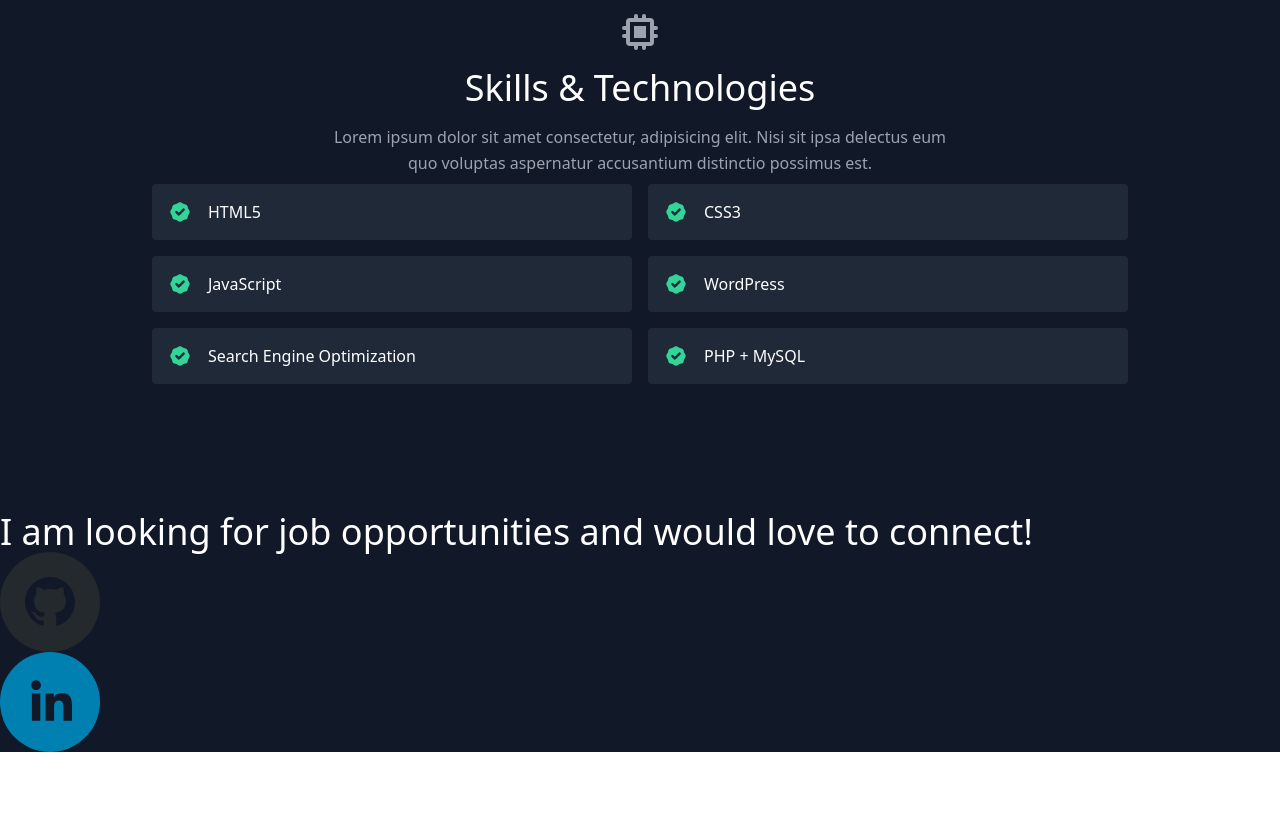
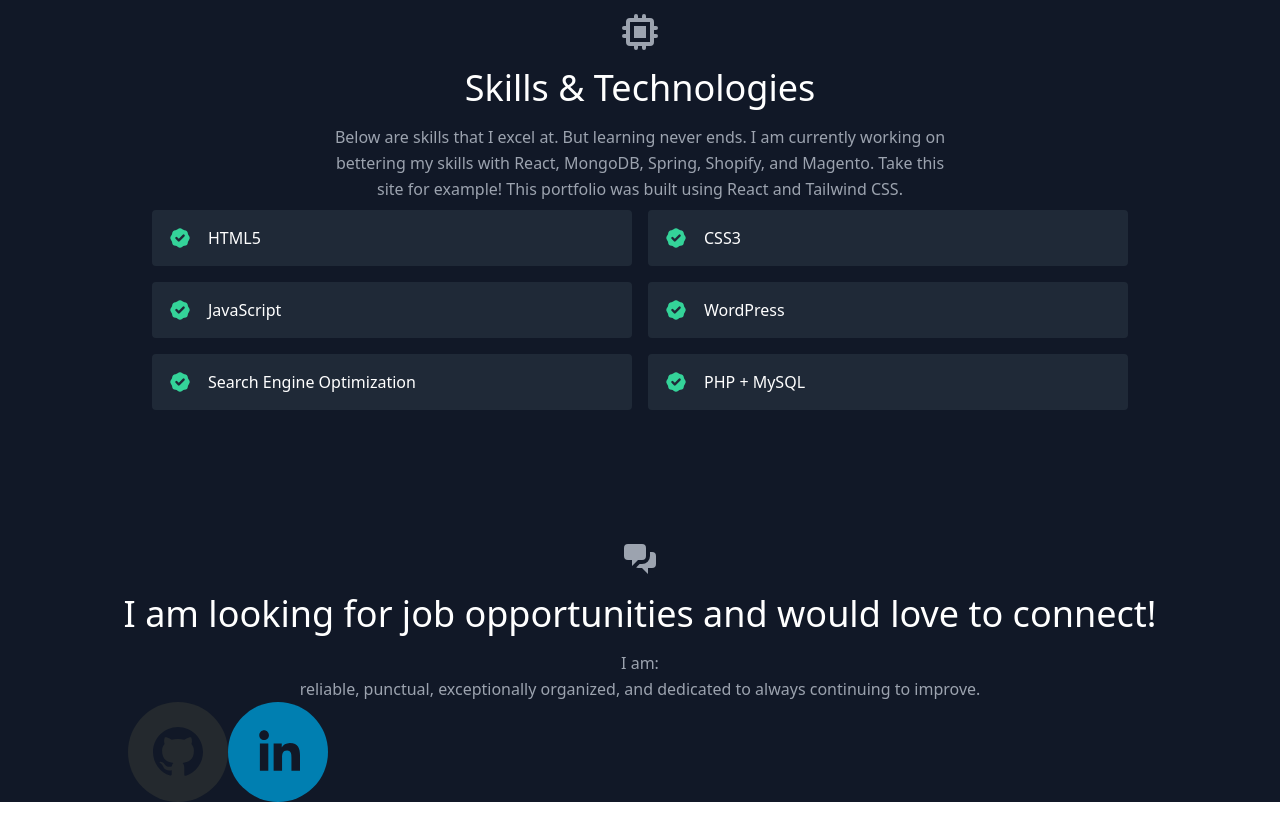
Before and after one commit to maesangaline/my-portfolio, a React (Create React App) app: page / in a window 1280 px wide. Shown: the part 1580-2420 px from the top of the page. Before the commit the page ends 2348 px from the top, so only its background shows below. Built offline with nearby package versions, Linux system fonts and the light colour scheme.

Commit message:
Adjustments to text

```diff
--- a/src/components/Contact.js
+++ b/src/components/Contact.js
@@ -1,14 +1,22 @@
 // src/components/Contact.js
 
+import { ChatAlt2Icon } from "@heroicons/react/solid";
 import React from "react";
 import { SocialIcon } from "react-social-icons";
 
 export default function Contact() {
     return (
-        <section id="contact" className="relative">
-            <div className="sm:text-4xl text-3xl font-medium title-font mb-4 text-white">
-                <p>I am looking for job opportunities and would love to connect!</p>
-                    <div className="lg:flex-grow md:w-1/2 lg:pr-24 md:pr-16 flex flex-col md:items-start md:text-left mb-16 md:mb-0 items-center text-center">
+        <section id="contact">
+            <div className="text-center mb-20">
+                <ChatAlt2Icon className="w-10 inline-block mb-4" />
+                    <h1 className="sm:text-4xl text-3xl font-medium title-font text-white mb-4">
+                    I am looking for job opportunities and would love to connect!
+                    </h1>
+                    <p className="lg:w-2/3 mx-auto leading-relaxed text-base">
+                    I am: <br />
+                    reliable, punctual, exceptionally organized, and dedicated to always continuing to improve.
+                    </p>
+                        <div className="flex flex-wrap lg:w-4/5 sm:mx-auto sm:mb-2 -mx-2">
                             <SocialIcon
                             url="https://github.com/maesangaline/"
                             network="github"
--- a/src/components/Skills.js
+++ b/src/components/Skills.js
@@ -14,9 +14,8 @@ export default function Skills() {
                         Skills &amp; Technologies
                         </h1>
                         <p className="text-base leading-relaxed xl:w-2/4 lg:w-3/4 mx-auto">
-                        Lorem ipsum dolor sit amet consectetur, adipisicing elit. Nisi sit
-                        ipsa delectus eum quo voluptas aspernatur accusantium distinctio
-                        possimus est.
+                        Below are skills that I excel at. But learning never ends. I am currently working on bettering my skills with React, MongoDB, Spring, Shopify, and Magento.
+                        Take this site for example! This portfolio was built using React and Tailwind CSS.
                         </p>
                         <div className="flex flex-wrap lg:w-4/5 sm:mx-auto sm:mb-2 -mx-2">
                             {skills.map((skill) => (
```
Also changed, not shown: public/github-icon.svg (deleted), public/linkedin-icon.svg (deleted). Lines whose indentation alone changed are shown as unchanged.
